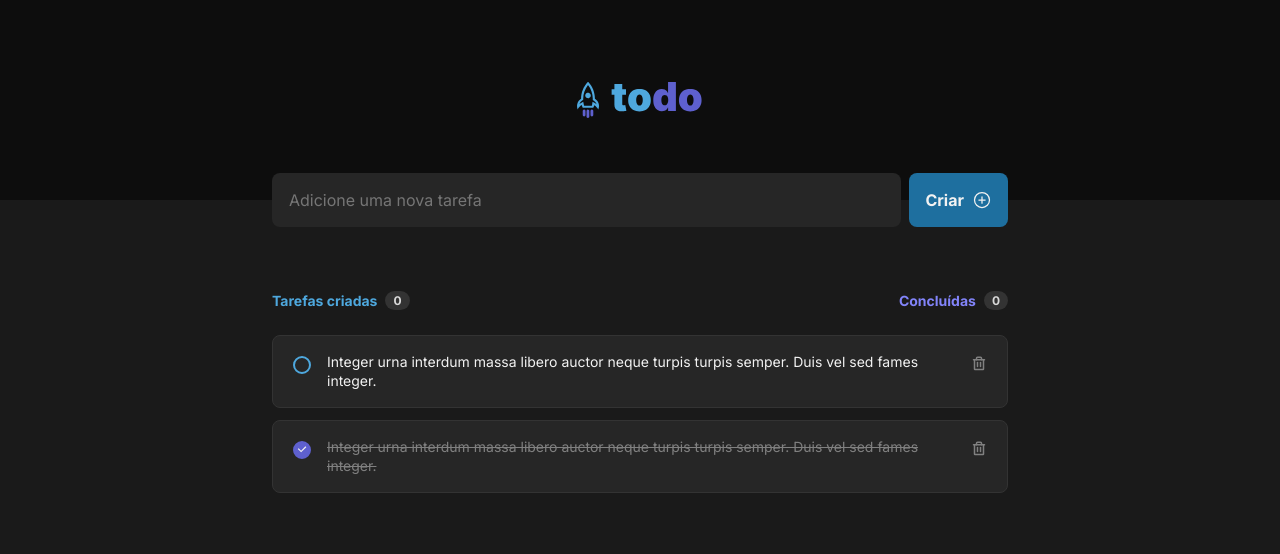
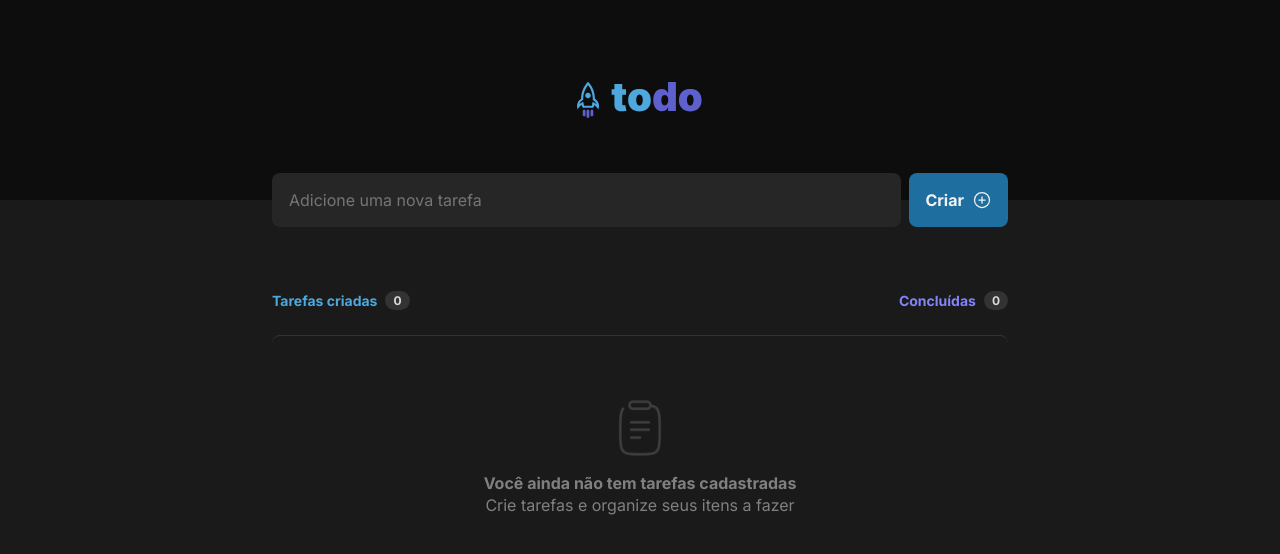
Before and after one commit to luiz21goncalves/ignite-todo, a React (Vite) app: page / in a window 1280 px wide. Shown: the top 554 px of the page. Built offline with nearby package versions, Linux system fonts and the light colour scheme.

Commit message:
feat: add function to add new todo

```diff
--- a/package.json
+++ b/package.json
@@ -13,12 +13,14 @@
     "@radix-ui/react-checkbox": "^0.1.5",
     "phosphor-react": "^1.4.1",
     "react": "^18.0.0",
-    "react-dom": "^18.0.0"
+    "react-dom": "^18.0.0",
+    "shortid": "^2.2.16"
   },
   "devDependencies": {
     "@lukemorales/eslint-config": "1.0.16",
     "@types/react": "^18.0.0",
     "@types/react-dom": "^18.0.0",
+    "@types/shortid": "^0.0.29",
     "@typescript-eslint/eslint-plugin": "4.15.2",
     "@typescript-eslint/parser": "4.15.2",
     "@vitejs/plugin-react": "^1.3.0",
--- a/src/components/Form/index.tsx
+++ b/src/components/Form/index.tsx
@@ -1,11 +1,38 @@
+import { ChangeEvent, FormEvent, useState } from 'react';
+
 import { PlusCircle } from 'phosphor-react';
 
 import styles from './styles.module.css';
 
-export function Form() {
+type FormProps = {
+  onAddTodo: (text: string) => void;
+};
+
+export function Form(props: FormProps) {
+  const { onAddTodo } = props;
+
+  const [todoText, setTodoText] = useState('');
+
+  function handleChangeTodoText(event: ChangeEvent<HTMLInputElement>) {
+    setTodoText(event.target.value);
+  }
+
+  function handleSubmitTodo(event: FormEvent) {
+    event.preventDefault();
+
+    onAddTodo(todoText);
+
+    setTodoText('');
+  }
+
   return (
-    <form className={styles.form}>
-      <input type="text" placeholder="Adicione uma nova tarefa" />
+    <form onSubmit={handleSubmitTodo} className={styles.form}>
+      <input
+        type="text"
+        placeholder="Adicione uma nova tarefa"
+        value={todoText}
+        onChange={handleChangeTodoText}
+      />
       <button type="submit">
         Criar <PlusCircle size={20} />
       </button>
--- a/src/components/TaskList/index.tsx
+++ b/src/components/TaskList/index.tsx
@@ -1,23 +1,15 @@
 import clipboardImage from '../../assets/clipboard.png';
+import { Todo as TodoType } from '../../types';
 import { Todo } from '../Todo';
 import styles from './styles.module.css';
 
-const todos = [
-  {
-    id: 1,
-    isDone: false,
-    text:
-      'Integer urna interdum massa libero auctor neque turpis turpis semper. Duis vel sed fames integer.',
-  },
-  {
-    id: 2,
-    isDone: true,
-    text:
-      'Integer urna interdum massa libero auctor neque turpis turpis semper. Duis vel sed fames integer.',
-  },
-];
+type TodoListProps = {
+  todoList: TodoType[];
+};
 
-export function TaskList() {
+export function TaskList(props: TodoListProps) {
+  const { todoList } = props;
+
   return (
     <section className={styles.container}>
       <header className={styles.header}>
@@ -32,8 +24,8 @@ export function TaskList() {
         </div>
       </header>
 
-      {todos.length > 0 ? (
-        todos.map((todo) => (
+      {todoList.length > 0 ? (
+        todoList.map((todo) => (
           <Todo key={todo.id} isDone={todo.isDone} text={todo.text} />
         ))
       ) : (
--- a/src/pages/Home/index.tsx
+++ b/src/pages/Home/index.tsx
@@ -1,16 +1,30 @@
+import { useCallback, useState } from 'react';
+
+import shortid from 'shortid';
+
 import { Form } from '../../components/Form';
 import { Header } from '../../components/Header';
 import { TaskList } from '../../components/TaskList';
+import { Todo } from '../../types';
 import styles from './styles.module.css';
 
 export function Home() {
+  const [todoList, setTodolist] = useState<Todo[]>([]);
+
+  const addTodo = useCallback((text: string) => {
+    setTodolist((prevState) => [
+      ...prevState,
+      { id: shortid.generate(), isDone: false, text },
+    ]);
+  }, []);
+
   return (
     <div>
       <Header />
 
       <main className={styles.content}>
-        <Form />
-        <TaskList />
+        <Form onAddTodo={addTodo} />
+        <TaskList todoList={todoList} />
       </main>
     </div>
   );
--- /dev/null
+++ b/src/types/index.ts
@@ -0,0 +1,5 @@
+export type Todo = {
+  id: string;
+  text: string;
+  isDone: boolean;
+};
```
Also changed, not shown: 1 other file (tests, documents, lock files or other folders).
